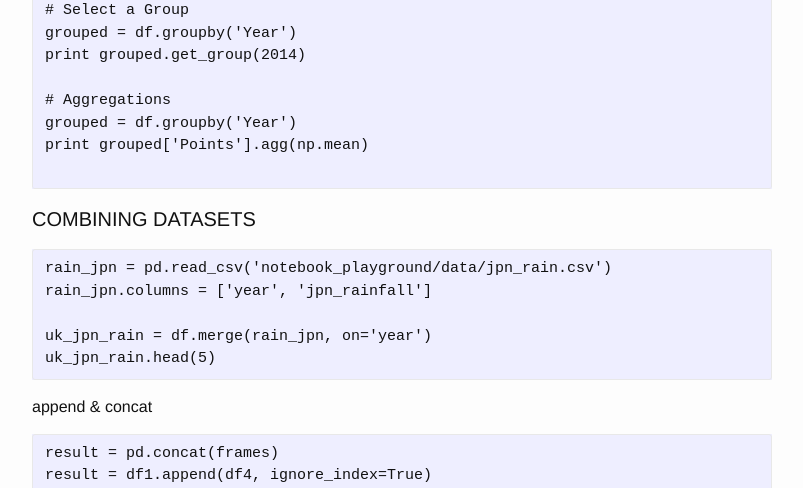
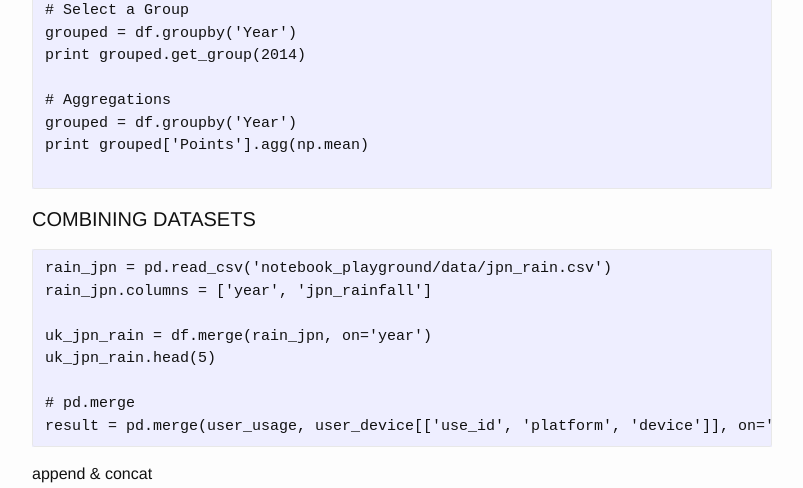
Before and after one commit to josephstalin117/josephstalin117.github.io, a Jekyll site: the page built from _posts/2018-3-13-pandas.markdown, in a window 1280 px wide and 900 px high, scrolled down 3776 px, cut to the strip 0-488 px from the top of the window. Shown: the whole strip, without its empty margins (238-1041 px from the left). Built offline with Jekyll 4.4.1, drawn with Linux system fonts in a browser that asks for light colours.

Commit message:
add pd.merge

````diff
--- a/_posts/2018-3-13-pandas.markdown
+++ b/_posts/2018-3-13-pandas.markdown
@@ -189,6 +189,9 @@ rain_jpn.columns = ['year', 'jpn_rainfall']
 
 uk_jpn_rain = df.merge(rain_jpn, on='year')
 uk_jpn_rain.head(5)
+
+# pd.merge
+result = pd.merge(user_usage, user_device[['use_id', 'platform', 'device']], on='use_id')
 ```
 
 append & concat
````
